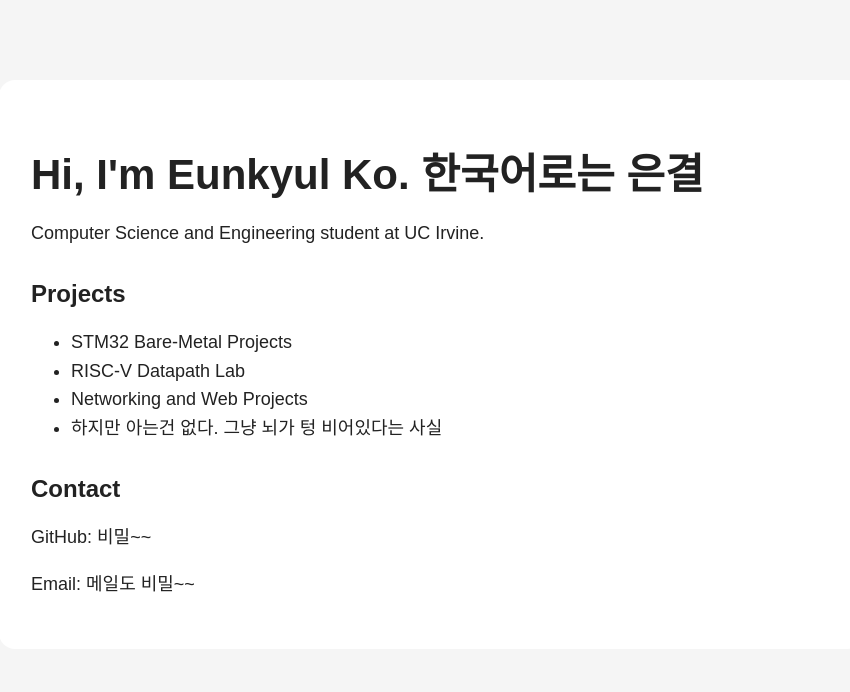
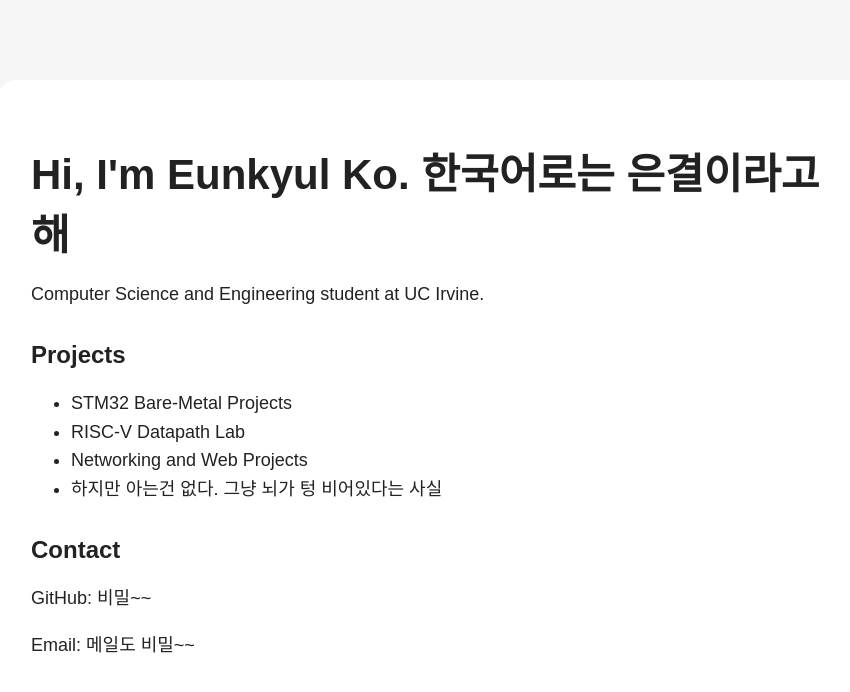
Before and after one commit to EK-Ko/EK-Ko.github.io, a plain HTML site: page index.html in a window 1280 px wide. Shown: the whole page, without its empty margins (209-1059 px from the left). Drawn offline with Linux system fonts and the light colour scheme.

Commit message:
Update introduction text in index.html

```diff
--- a/index.html
+++ b/index.html
@@ -8,7 +8,7 @@
 </head>
 <body>
   <main>
-    <h1>Hi, I'm Eunkyul Ko. 한국어로는 은결</h1>
+    <h1>Hi, I'm Eunkyul Ko. 한국어로는 은결이라고 해</h1>
     <p>Computer Science and Engineering student at UC Irvine.</p>
 
     <section>
```
